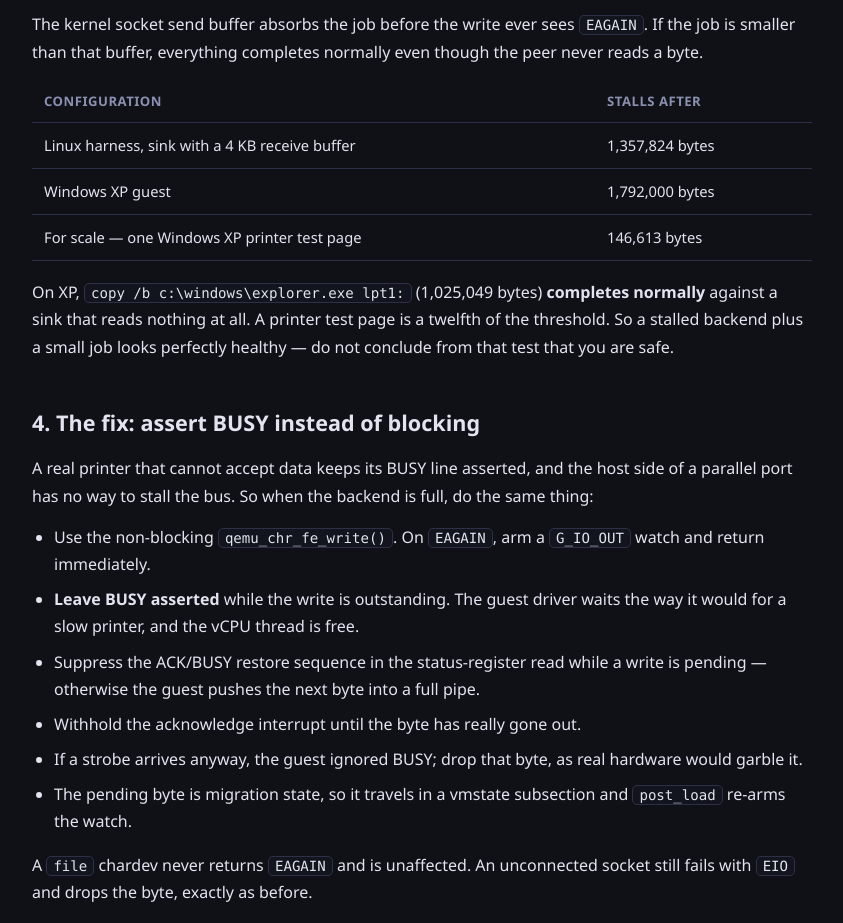
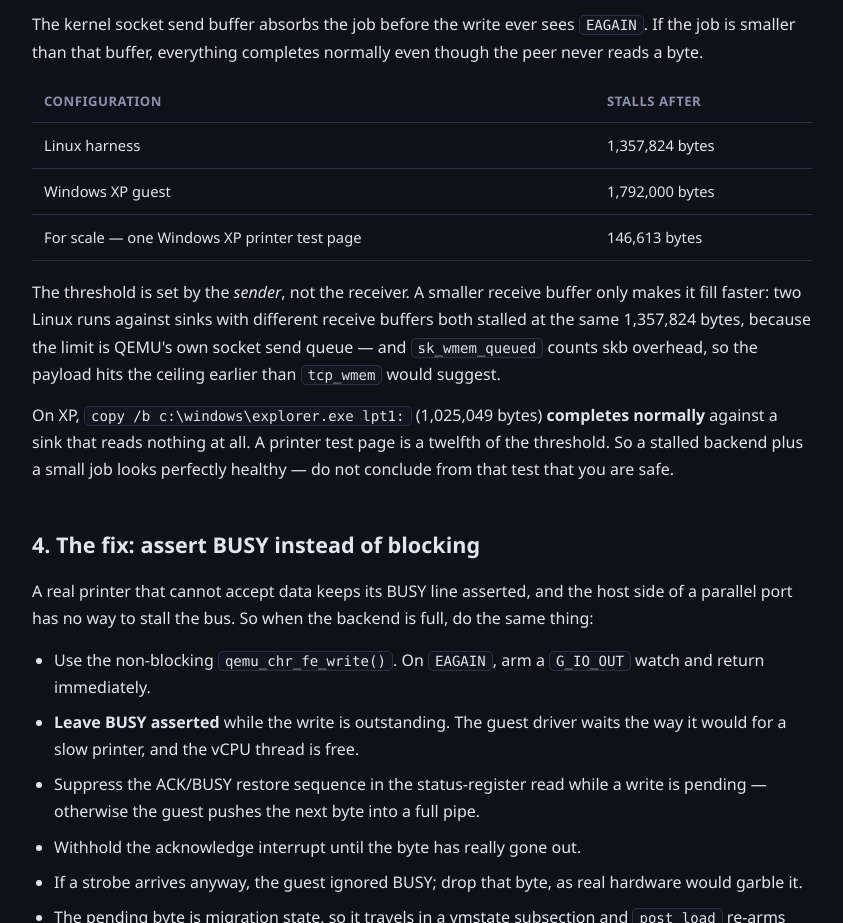
Before and after one commit to zirize/qemu-parallel-port-freeze, a plain HTML site: page docs/index.html in a window 1280 px wide. Shown: the part 2350-3273 px from the top of the page, without its empty margins (218-1061 px from the left). Drawn offline with Linux system fonts and the light colour scheme.

Commit message:
문서 정리: 미결 항목을 FINDINGS 한 곳으로 모으고 증거 경로·수신 버퍼 설명 정정
Co-Authored-By: Claude Opus 5.5 <noreply@anthropic.com>

```diff
--- a/docs/index.html
+++ b/docs/index.html
@@ -129,10 +129,12 @@ footer{text-align:center;padding:32px 20px;border-top:1px solid var(--border);co
 
 <table>
 <tr><th>Configuration</th><th>Stalls after</th></tr>
-<tr><td>Linux harness, sink with a 4 KB receive buffer</td><td>1,357,824 bytes</td></tr>
+<tr><td>Linux harness</td><td>1,357,824 bytes</td></tr>
 <tr><td>Windows XP guest</td><td>1,792,000 bytes</td></tr>
 <tr><td>For scale — one Windows XP printer test page</td><td>146,613 bytes</td></tr>
 </table>
+
+<p>The threshold is set by the <em>sender</em>, not the receiver. A smaller receive buffer only makes it fill faster: two Linux runs against sinks with different receive buffers both stalled at the same 1,357,824 bytes, because the limit is QEMU's own socket send queue — and <code>sk_wmem_queued</code> counts skb overhead, so the payload hits the ceiling earlier than <code>tcp_wmem</code> would suggest.</p>
 
 <p>On XP, <code>copy /b c:\windows\explorer.exe lpt1:</code> (1,025,049 bytes) <strong>completes normally</strong> against a sink that reads nothing at all. A printer test page is a twelfth of the threshold. So a stalled backend plus a small job looks perfectly healthy — do not conclude from that test that you are safe.</p>
 
```
Also changed, not shown: 3 other files.
